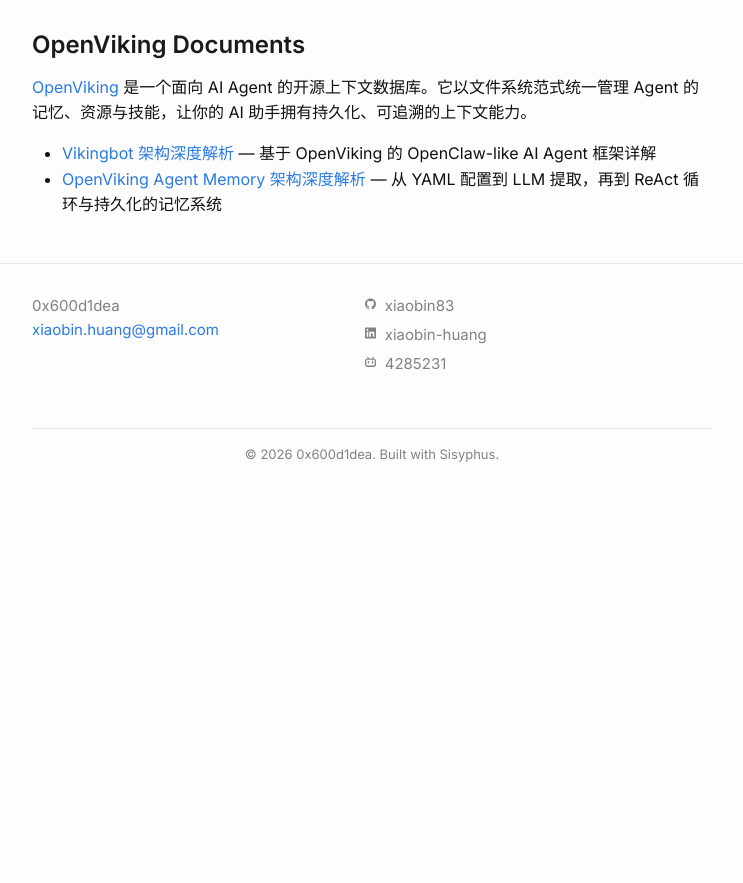
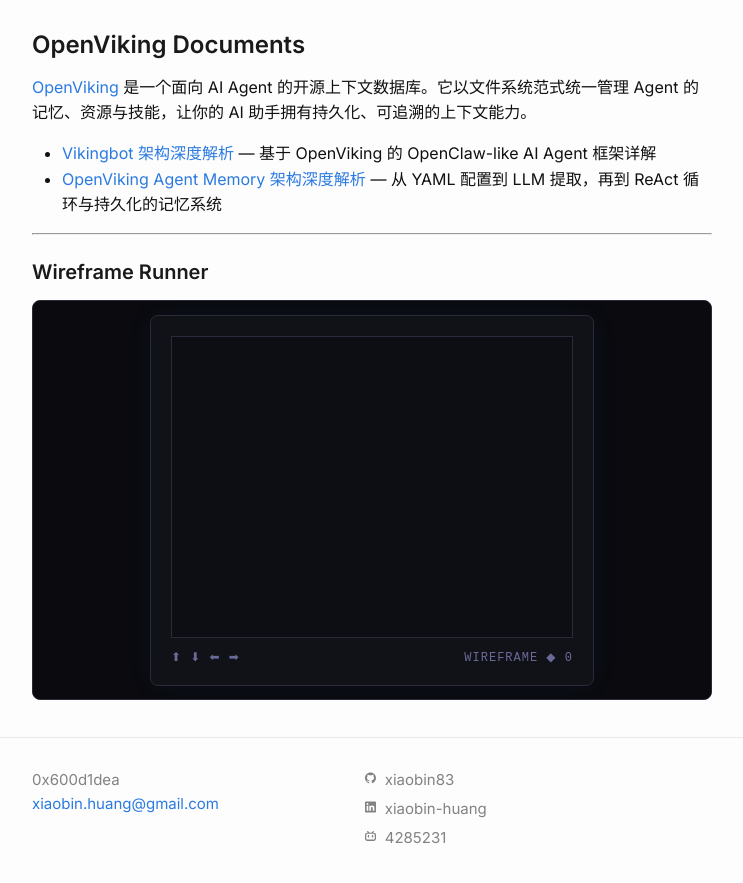
Before and after one commit to xiaobin83/xiaobin83.github.io, a Jekyll site: the page built from index.md, in a window 1280 px wide and 900 px high, scrolled down 652 px. Shown: the top 883 px of the window, without its empty margins (268-1011 px from the left). Built offline with Jekyll 4.4.1, drawn with Linux system fonts in a browser that asks for light colours; before the commit the page ends 1162 px from its top, so only the background shows below that.

Commit message:
feat: add wireframe square game (arrow key movement) with iframe on homepage

```diff
--- /dev/null
+++ b/games/retirement/index.html
@@ -0,0 +1,138 @@
+<!DOCTYPE html>
+<html lang="en">
+<head>
+<meta charset="UTF-8">
+<meta name="viewport" content="width=device-width, initial-scale=1.0">
+<title>Wireframe Runner</title>
+<style>
+  * { margin: 0; padding: 0; box-sizing: border-box; }
+  body {
+    background: #0a0a0f;
+    display: flex;
+    justify-content: center;
+    align-items: center;
+    min-height: 100vh;
+    font-family: 'Courier New', monospace;
+  }
+  .game-container {
+    background: #111118;
+    border: 1px solid #2a2a3a;
+    border-radius: 8px;
+    padding: 20px;
+    box-shadow: 0 0 30px rgba(0, 200, 255, 0.05);
+  }
+  canvas {
+    display: block;
+    border: 1px solid #2a2a3a;
+    background: #0d0d14;
+  }
+  .info {
+    margin-top: 12px;
+    display: flex;
+    justify-content: space-between;
+    color: #4a4a6a;
+    font-size: 12px;
+    letter-spacing: 1px;
+  }
+  .info span { color: #6a6a9a; }
+</style>
+</head>
+<body>
+<div class="game-container">
+  <canvas id="game" width="400" height="300"></canvas>
+  <div class="info">
+    <span>&#11014; &#11015; &#11013; &#10145;</span>
+    <span>WIREFRAME<span id="counter"> &#9670; 0</span></span>
+  </div>
+</div>
+<script>
+  const canvas = document.getElementById('game');
+  const ctx = canvas.getContext('2d');
+  const counter = document.getElementById('counter');
+
+  const SIZE = 32;
+  let x = 184;
+  let y = 134;
+  const SPEED = 4;
+
+  const keys = { up: false, down: false, left: false, right: false };
+  let moveCount = 0;
+
+  document.addEventListener('keydown', e => {
+    switch(e.key) {
+      case 'ArrowUp':    keys.up = true; e.preventDefault(); break;
+      case 'ArrowDown':  keys.down = true; e.preventDefault(); break;
+      case 'ArrowLeft':  keys.left = true; e.preventDefault(); break;
+      case 'ArrowRight': keys.right = true; e.preventDefault(); break;
+    }
+  });
+  document.addEventListener('keyup', e => {
+    switch(e.key) {
+      case 'ArrowUp':    keys.up = false; e.preventDefault(); break;
+      case 'ArrowDown':  keys.down = false; e.preventDefault(); break;
+      case 'ArrowLeft':  keys.left = false; e.preventDefault(); break;
+      case 'ArrowRight': keys.right = false; e.preventDefault(); break;
+    }
+  });
+
+  function update() {
+    if (keys.up) y = Math.max(0, y - SPEED);
+    if (keys.down) y = Math.min(300 - SIZE, y + SPEED);
+    if (keys.left) x = Math.max(0, x - SPEED);
+    if (keys.right) x = Math.min(400 - SIZE, x + SPEED);
+    if (keys.up || keys.down || keys.left || keys.right) {
+      moveCount++;
+      counter.textContent = ' \u25C6 ' + moveCount;
+    }
+  }
+
+  function draw() {
+    ctx.clearRect(0, 0, 400, 300);
+
+    ctx.strokeStyle = '#1a1a2a';
+    ctx.lineWidth = 1;
+    for (let i = 0; i < 400; i += 32) {
+      ctx.beginPath(); ctx.moveTo(i, 0); ctx.lineTo(i, 300); ctx.stroke();
+    }
+    for (let i = 0; i < 300; i += 32) {
+      ctx.beginPath(); ctx.moveTo(0, i); ctx.lineTo(400, i); ctx.stroke();
+    }
+
+    ctx.strokeStyle = '#00d4ff';
+    ctx.lineWidth = 2;
+    ctx.shadowBlur = 8;
+    ctx.shadowColor = '#00d4ff';
+    ctx.strokeRect(x, y, SIZE, SIZE);
+    ctx.shadowBlur = 0;
+
+    const c = 4;
+    ctx.strokeStyle = '#00d4ff44';
+    ctx.lineWidth = 1;
+    ctx.beginPath();
+    ctx.moveTo(x - 6, y); ctx.lineTo(x, y); ctx.lineTo(x, y - 6);
+    ctx.moveTo(x + SIZE + 6, y); ctx.lineTo(x + SIZE, y); ctx.lineTo(x + SIZE, y - 6);
+    ctx.moveTo(x - 6, y + SIZE); ctx.lineTo(x, y + SIZE); ctx.lineTo(x, y + SIZE + 6);
+    ctx.moveTo(x + SIZE + 6, y + SIZE); ctx.lineTo(x + SIZE, y + SIZE); ctx.lineTo(x + SIZE, y + SIZE + 6);
+    ctx.stroke();
+
+    requestAnimationFrame(gameLoop);
+  }
+
+  let lastTime = 0;
+  const interval = 1000 / 60;
+
+  function gameLoop(timestamp) {
+    const delta = timestamp - lastTime;
+    if (delta >= interval) {
+      lastTime = timestamp - (delta % interval);
+      update();
+      draw();
+    } else {
+      requestAnimationFrame(gameLoop);
+    }
+  }
+
+  requestAnimationFrame(gameLoop);
+</script>
+</body>
+</html>
--- a/index.md
+++ b/index.md
@@ -26,3 +26,9 @@ layout: home
 
 - [Vikingbot 架构深度解析](docs/vikingbot-architecture.html) — 基于 OpenViking 的 OpenClaw-like AI Agent 框架详解
 - [OpenViking Agent Memory 架构深度解析](docs/agent-memory-architecture.html) — 从 YAML 配置到 LLM 提取，再到 ReAct 循环与持久化的记忆系统
+
+---
+
+### Wireframe Runner
+
+<iframe src="/games/retirement/" width="100%" height="400" style="border:1px solid #2a2a3a; border-radius:8px; background:#0a0a0f;" title="Wireframe Runner Game"></iframe>
```
